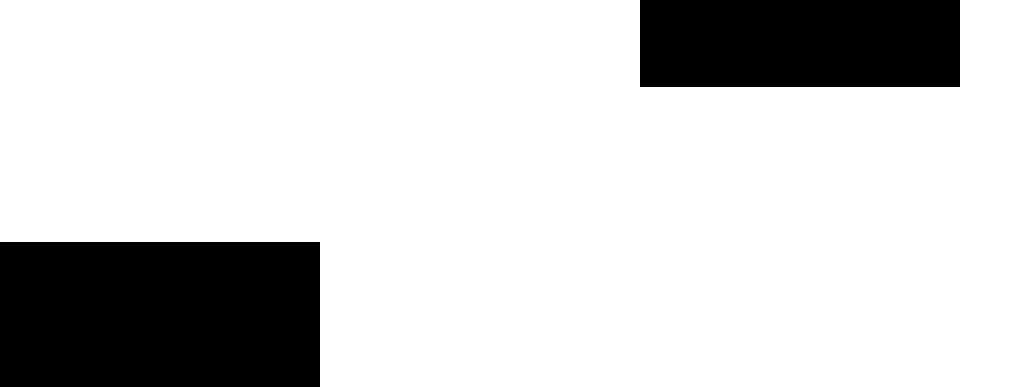
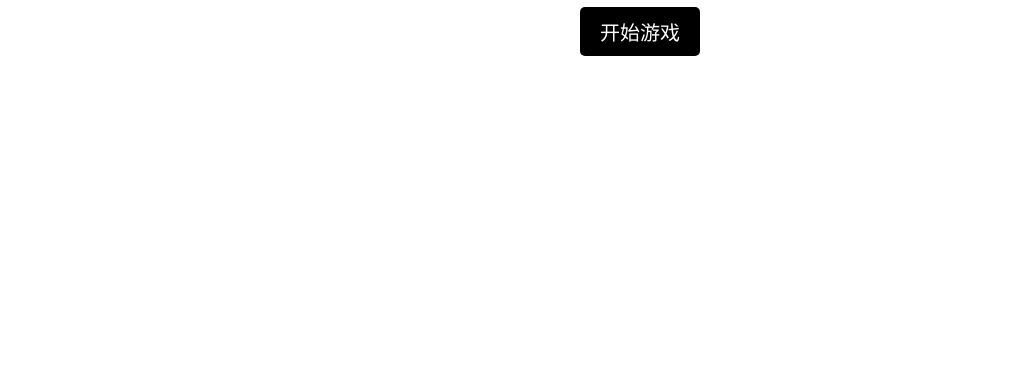
Before and after one commit to MoZhang1/piano-tiles, a plain HTML site: page index.html in a window 1280 px wide. Shown: the part 413-800 px from the top of the page, without its empty margins (0-1023 px from the left). Drawn offline with Linux system fonts and the light colour scheme.

Commit message:
Add files via upload

```diff
--- a/index.html
+++ b/index.html
@@ -1,38 +1,105 @@
 
 <!DOCTYPE html>
-<html lang="en">
+<html lang="zh">
 <head>
-  <meta charset="UTF-8" />
-  <meta name="viewport" content="width=device-width, initial-scale=1.0" />
+  <meta charset="UTF-8">
+  <meta name="viewport" content="width=device-width, initial-scale=1.0, user-scalable=no">
   <title>钢琴块小游戏</title>
   <style>
-    body {
+    html, body {
       margin: 0;
+      padding: 0;
       overflow: hidden;
       font-family: sans-serif;
+      background: #fff;
+      touch-action: manipulation;
     }
-    canvas {
-      display: block;
-      background: #fff;
+    #gameCanvas {
+      display: none;
+    }
+    #startScreen, #endScreen {
+      position: absolute;
+      top: 0;
+      left: 0;
+      width: 100%;
+      height: 100%;
+      display: flex;
+      justify-content: center;
+      align-items: center;
+      flex-direction: column;
+      background: white;
+      z-index: 10;
+    }
+    button {
+      padding: 10px 20px;
+      font-size: 20px;
+      border: none;
+      background: #000;
+      color: #fff;
+      border-radius: 5px;
+      cursor: pointer;
+    }
+    #scoreResult {
+      font-size: 24px;
+      margin-bottom: 20px;
     }
   </style>
 </head>
 <body>
+  <div id="startScreen">
+    <h1>钢琴块</h1>
+    <button onclick="startGame()">开始游戏</button>
+  </div>
+
   <canvas id="gameCanvas"></canvas>
+
+  <div id="endScreen" style="display:none;">
+    <div id="scoreResult">得分：0</div>
+    <button onclick="restartGame()">再来一次</button>
+  </div>
 
   <script>
     const canvas = document.getElementById("gameCanvas");
     const ctx = canvas.getContext("2d");
-    canvas.width = window.innerWidth;
-    canvas.height = window.innerHeight;
+    const startScreen = document.getElementById("startScreen");
+    const endScreen = document.getElementById("endScreen");
+    const scoreResult = document.getElementById("scoreResult");
 
-    const tileWidth = canvas.width / 4;
-    const tileHeight = 150;
-    const speed = 5;
+    let tileWidth, tileHeight;
+    let tiles = [];
     let score = 0;
     let gameOver = false;
+    let speed = 3;
+    let interval;
+    let spawnRate = 1000;
 
-    const tiles = [];
+    function resizeCanvas() {
+      canvas.width = window.innerWidth;
+      canvas.height = window.innerHeight;
+      tileWidth = canvas.width / 4;
+      tileHeight = canvas.height / 6;
+    }
+
+    window.addEventListener("resize", resizeCanvas);
+    resizeCanvas();
+
+    function startGame() {
+      startScreen.style.display = "none";
+      canvas.style.display = "block";
+      score = 0;
+      gameOver = false;
+      tiles = [];
+      speed = 3;
+      spawnRate = 1000;
+      lastSpawn = Date.now();
+      lastSpeedUp = Date.now();
+      gameLoop();
+    }
+
+    function restartGame() {
+      endScreen.style.display = "none";
+      startGame();
+    }
 
     function createTile() {
       const col = Math.floor(Math.random() * 4);
@@ -47,30 +114,40 @@
     function drawScore() {
       ctx.fillStyle = "black";
       ctx.font = "24px Arial";
-      ctx.fillText(`得分：${score}`, 20, 30);
+      ctx.fillText(`得分：${score}`, 10, 30);
     }
+
+    let lastSpawn = Date.now();
+    let lastSpeedUp = Date.now();
 
     function gameLoop() {
       if (gameOver) return;
 
       ctx.clearRect(0, 0, canvas.width, canvas.height);
 
-      tiles.forEach(tile => {
-        tile.y += speed;
-        drawTile(tile);
-      });
+      const now = Date.now();
 
-      if (tiles.length === 0 || tiles[tiles.length - 1].y > tileHeight) {
+      if (now - lastSpawn > spawnRate) {
         createTile();
+        lastSpawn = now;
       }
 
-      for (const tile of tiles) {
-        if (tile.y + tileHeight > canvas.height) {
-          gameOver = true;
-          alert("游戏结束！得分：" + score);
-          return;
+      if (now - lastSpeedUp > 10000) {
+        speed += 1;
+        spawnRate = Math.max(200, spawnRate - 100);
+        lastSpeedUp = now;
+      }
+
+      tiles.forEach(tile => tile.y += speed);
+      tiles.forEach(drawTile);
+
+      tiles = tiles.filter(tile => {
+        if (tile.y > canvas.height) {
+          endGame();
+          return false;
         }
-      }
+        return true;
+      });
 
       drawScore();
       requestAnimationFrame(gameLoop);
@@ -96,7 +173,12 @@
       }
     });
 
-    gameLoop();
+    function endGame() {
+      gameOver = true;
+      canvas.style.display = "none";
+      scoreResult.textContent = `得分：${score}`;
+      endScreen.style.display = "flex";
+    }
   </script>
 </body>
 </html>
```
